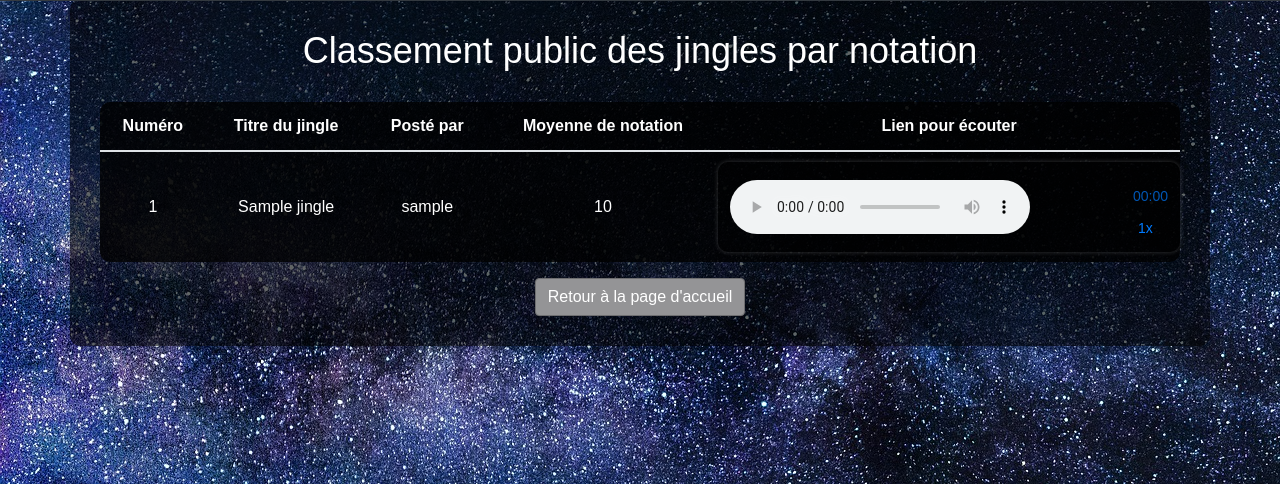
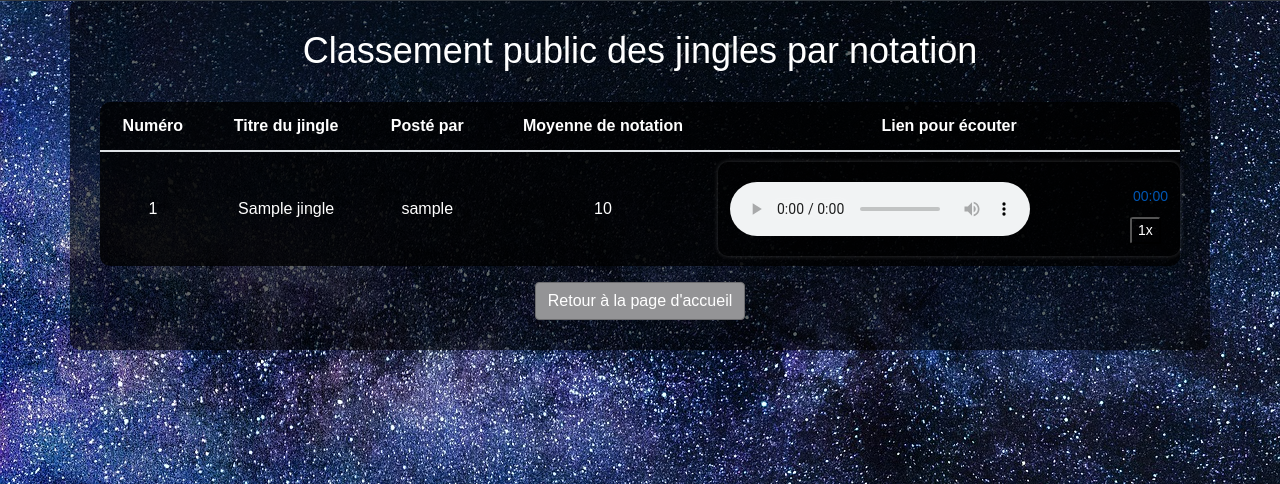
Before and after one commit to Viggsengetass/jingle_contest, a PHP site: page /ranking.php in a window 1280 px wide. Shown: the part 177-661 px from the top of the page. Run offline with PHP 8.4, Linux system fonts and the light colour scheme; tables that the repository leaves empty or names only in its code hold one stand-in row (values such as "Sample post").

Commit message:
fix style

```diff
--- a/style/ranking.css
+++ b/style/ranking.css
@@ -98,12 +98,12 @@ h1 {
 
 .speed-button {
     background-color: transparent;
-    border: none;
+    border-radius: 10%;
     outline: none;
     cursor: pointer;
     font-size: 14px;
-    color: #007bff; /* Couleur du bouton de vitesse */
-    transition: color 0.3s;
+    color: white;
+    transition: color 0.5s;
 }
 
 .speed-button:hover {
```
